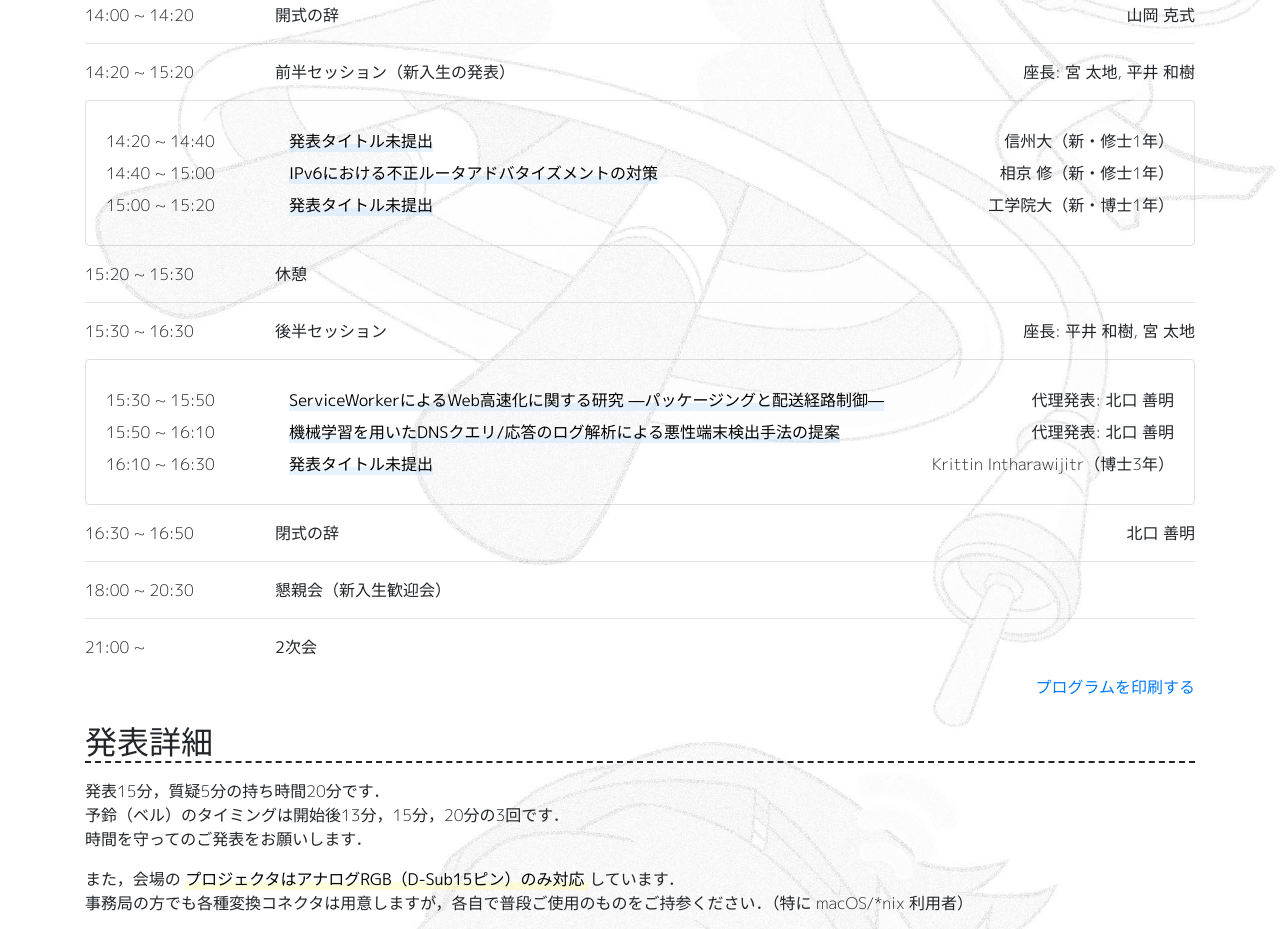
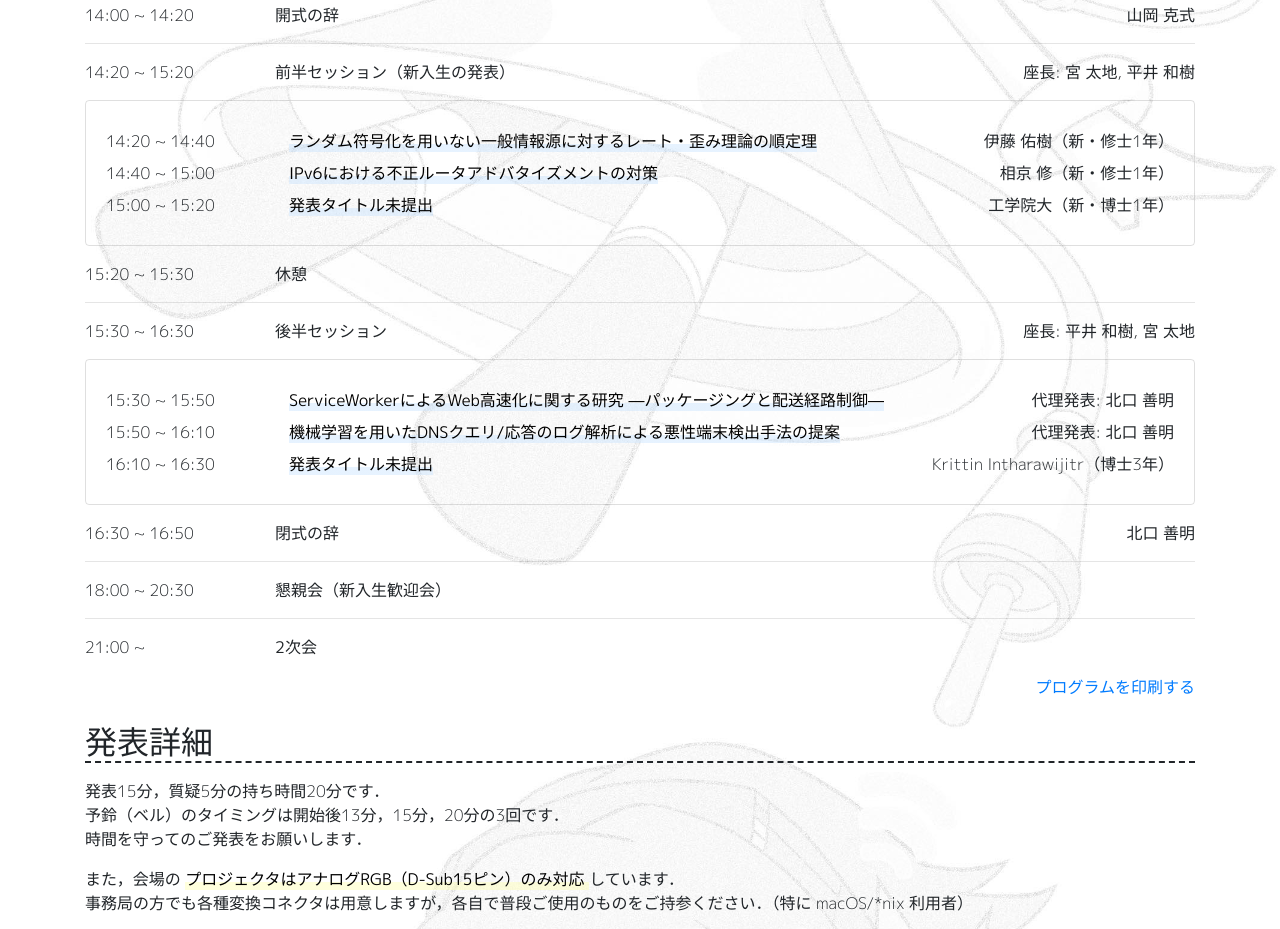
Before and after one commit to yamaoka-kitaguchi-lab/spring.workshop.net.ict.e.titech.ac.jp, a website: page spring-workshop/index.pug in a window 1280 px wide. Shown: the part 774-1703 px from the top of the page. Drawn offline with nearby package versions, Linux system fonts and the light colour scheme; files that its build step writes are made by us from their sources; no server answers.

Commit message:
Update session details (#4)

```diff
--- a/spring-workshop/_config.pug
+++ b/spring-workshop/_config.pug
@@ -49,8 +49,8 @@
       session: [
         {
           time: '14:20 ~ 14:40',
-          title: '発表タイトル未提出',
-          presenter: '信州大（新・修士1年）'
+          title: 'ランダム符号化を用いない一般情報源に対するレート・歪み理論の順定理',
+          presenter: '伊藤 佑樹（新・修士1年）'
         },
         {
           time: '14:40 ~ 15:00',
```
